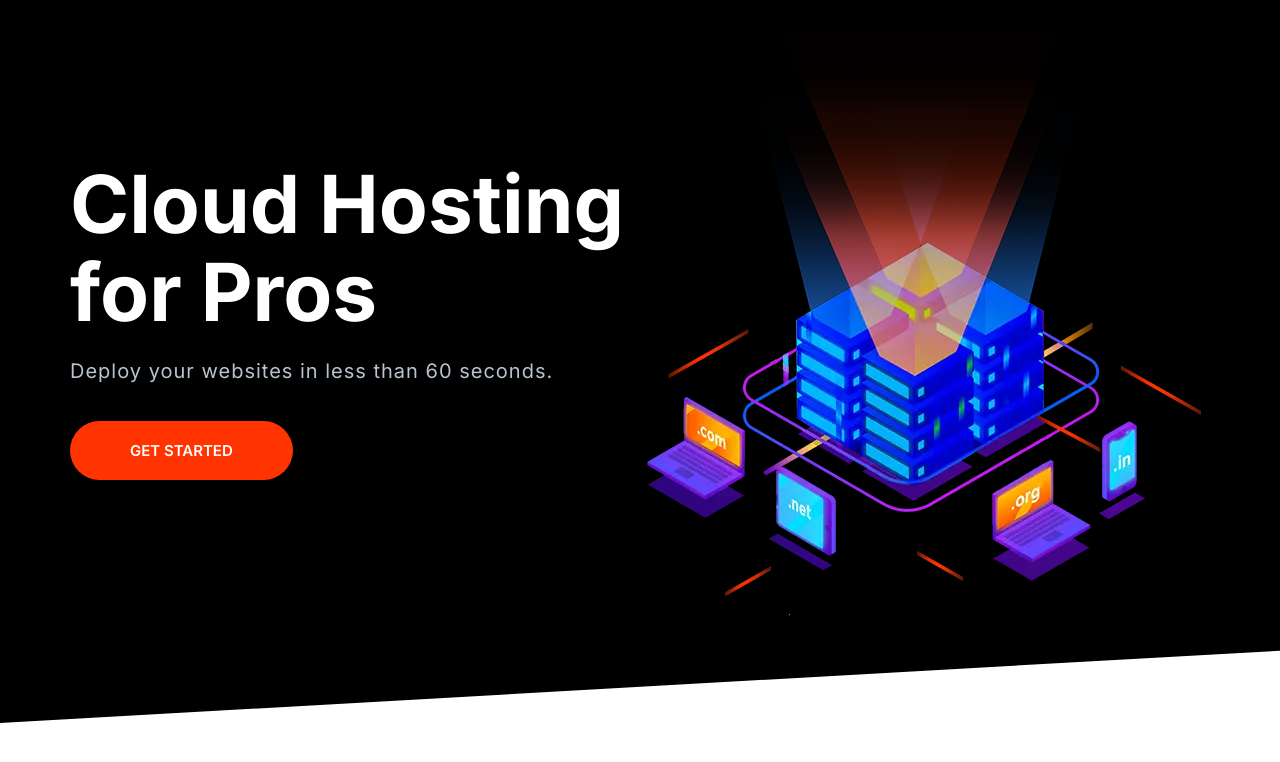
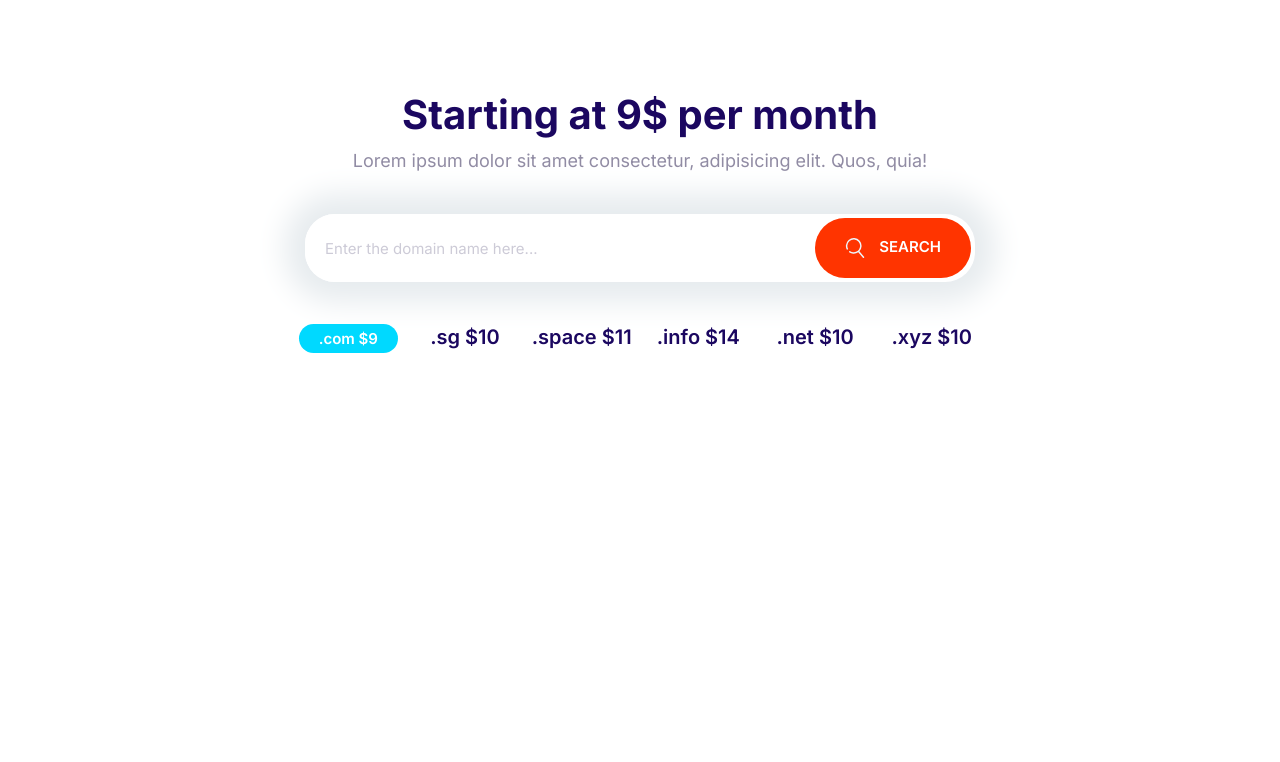
Before and after one commit to Iriaa9/moshify, a plain HTML site: page index.html in a window 1280 px wide. Drawn offline with Linux system fonts and the light colour scheme.

Commit message:
Build block-domain component.

```diff
--- a/CSS/styles.css
+++ b/CSS/styles.css
@@ -195,10 +195,18 @@ a {
   font-size: 1.8rem;
   font-weight: 600;
   margin: 1rem 0;
+  outline: 0;
   padding: 2rem 3rem;
   text-align: center;
   text-transform: uppercase;
   white-space: nowrap;
+}
+
+.btn .icon {
+  width: 2rem;
+  height: 2rem;
+  margin-right: 1rem;
+  vertical-align: middle;
 }
 
 .btn--primary {
@@ -276,7 +284,7 @@ a {
 .input-group .input {
   border: 0;
   flex-grow: 1;
-  padding: 1.5rem 1rem;
+  padding: 1.5rem 2rem;
 }
 
 .input-group .btn {
@@ -684,3 +692,29 @@ a {
     align-self: center;
   }
 }
+
+/* Domain Block */
+
+.block-domain .input-group {
+  box-shadow: 0 0 30px 20px #e6ebee;
+  border: 0;
+  margin: 4rem auto;
+  max-width: 670px;
+}
+
+.block-domain__prices {
+  display: grid;
+  grid-template-columns: repeat(3, 1fr);
+  grid-template-rows: repeat(2, 6rem);
+  font-size: 2rem;
+  font-weight: 600;
+  justify-items: center;
+  max-width: 700px;
+  margin: 0 auto;
+}
+
+@media screen and (min-width: 768px) {
+  .block-domain__prices {
+    grid-template-columns: repeat(auto-fit, minmax(100px, 1fr));
+  }
+}
--- a/index.html
+++ b/index.html
@@ -14,25 +14,34 @@
     <link rel="stylesheet" href="css/styles.css" />
   </head>
   <body>
-    <section class="block block--dark block--skewed-left hero">
-      <div class="container grid grid--1x2">
-        <header class="block__header hero__content">
-          <h1 class="block__heading">Cloud Hosting for Pros</h1>
-          <p class="hero__tagline">
-            Deploy your websites in less than 60 seconds.
-          </p>
-          <a href="#" class="btn btn--accent btn--stretched">Get Started </a>
-        </header>
-        <picture>
-          <source
-            type="image/webp"
-            srcset="images/banner.webp 1x, images/banner@2x.webp 2x" />
-          <source
-            type="image/png"
-            srcset="images/banner.png 1x, images/banner@2x.png 2x" />
-          <img class="hero__image" src="images/banner.png" alt=""
-        /></picture>
+    <section class="block container block-domain">
+      <header class="block__header">
+        <h2>Starting at 9$ per month</h2>
+        <p>
+          Lorem ipsum dolor sit amet consectetur, adipisicing elit. Quos, quia!
+        </p>
+      </header>
+      <div class="input-group">
+        <input
+          type="text"
+          class="input"
+          placeholder="Enter the domain name here..."
+        />
+        <button class="btn btn--accent">
+          <svg class="icon icon--white">
+            <use xlink:href="images/sprite.svg#search"></use>
+          </svg>
+          Search
+        </button>
       </div>
+      <ul class="list block-domain__prices">
+        <li><span class="badge badge--secondary">.com $9</span></li>
+        <li>.sg $10</li>
+        <li>.space $11</li>
+        <li>.info $14</li>
+        <li>.net $10</li>
+        <li>.xyz $10</li>
+      </ul>
     </section>
     <script src="js/main.js"></script>
   </body>
```
Also changed, not shown: components/block-domain.html (added, +27 -0 lines).
